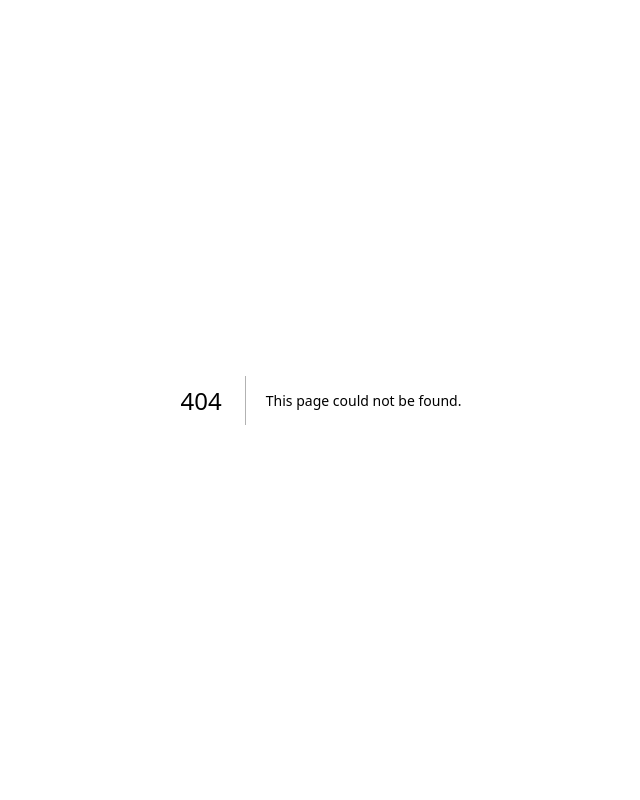
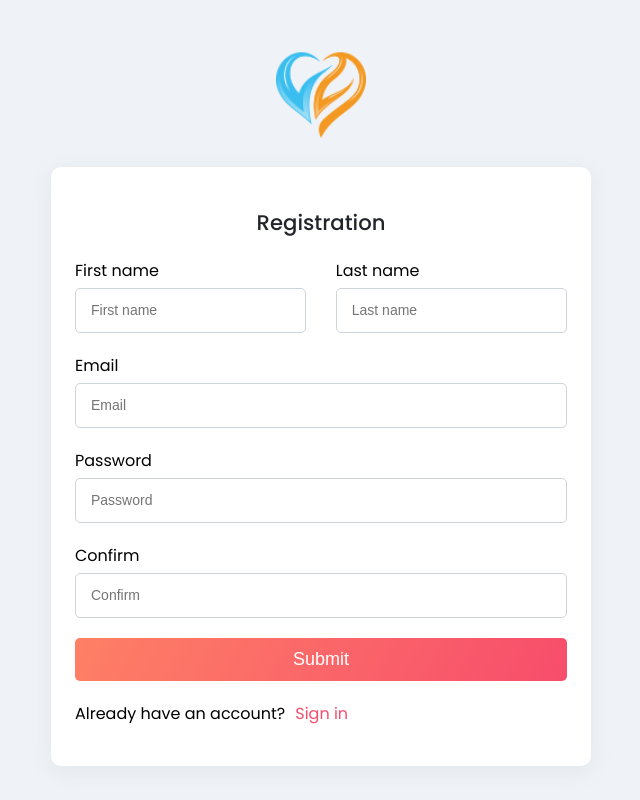
Before and after one commit to Jaykhun/crm-system, a Next.js app: page /registration in a window 1280 px wide. Before the commit this address had no page. Shown: the whole page, without its empty margins (319-959 px from the left). Built offline with nearby package versions, Linux system fonts and the light colour scheme.

Commit message:
added registartion page

```diff
--- a/package.json
+++ b/package.json
@@ -20,7 +20,8 @@
     "react": "18.2.0",
     "react-dom": "18.2.0",
     "swiper": "^9.3.2",
-    "typescript": "5.0.4"
+    "typescript": "5.0.4",
+    "zustand": "^4.3.8"
   },
   "devDependencies": {
     "sass": "^1.62.1"
--- a/src/components/header/index.tsx
+++ b/src/components/header/index.tsx
@@ -35,7 +35,7 @@ const Header = () => {
             <Menu />
 
             <div className={styles.form}>
-              <Link href="login" className={styles.form__login}>Login</Link>
+              <Link href="registration" className={styles.form__login}>Login</Link>
               <Button path='book'>Book an appointment</Button>
             </div>
           </div>
--- /dev/null
+++ b/src/components/screens/registration/index.tsx
@@ -0,0 +1,61 @@
+import logoPath from '@/public/images/logo.png'
+import Image from 'next/image'
+import styles from './styles.module.scss'
+
+const Registration = () => {
+    return (
+        <div className={styles.registration}>
+            <div className={styles.registration__img}>
+                <Image
+                    src={logoPath}
+                    alt='logo'
+                    width={90}
+                    height={90}
+                />
+            </div>
+            <div className={styles.registration__body}>
+                <div className={styles.registration__title}>
+                    Registration
+                </div>
+
+                <form className={styles.form}>
+                    <div className={styles.form__info}>
+                        <div className={styles.form__firstname}>
+                            <label htmlFor="firstname">First name</label>
+                            <input type="text" id='firstname' placeholder='First name' />
+                        </div>
+
+                        <div className={styles.form__lastname}>
+                            <label htmlFor="lastname">Last name</label>
+                            <input type="text" id='lastname' placeholder='Last name' />
+                        </div>
+                    </div>
+
+                    <div className={styles.form__email}>
+                        <label htmlFor="email">Email</label>
+                        <input type="text" id='email' placeholder='Email' />
+                    </div>
+
+                    <div className={styles.form__password}>
+                        <label htmlFor="password">Password</label>
+                        <input type="text" id='password' placeholder='Password' />
+                    </div>
+
+                    <div className={styles.form__confirm}>
+                        <label htmlFor="confirm">Confirm</label>
+                        <input type="text" id='confirm' placeholder='Confirm' />
+                    </div>
+
+                    <button className={styles.form__btn}>Submit</button>
+                </form>
+
+                <div className={styles.form__question}>
+                    <div className={styles.form__txt}>Already have an account?</div>
+                    <div className={styles.form__link}>Sign in</div>
+                </div>
+            </div>
+        </div>
+    )
+}
+
+export default Registration
--- /dev/null
+++ b/src/components/screens/registration/styles.module.scss
@@ -0,0 +1,100 @@
+@import "@/styles/mixins";
+@import "@/styles/variables";
+@import "@/styles/ui";
+
+.registration {
+    position: fixed;
+    width: 100%;
+    height: 100%;
+    top: 0;
+    left: 0;
+    padding: 50px 20px;
+    background: #eff3f7;
+    overflow: auto;
+
+    &__img {
+        text-align: center;
+        margin-bottom: 1.25rem;
+    }
+
+    &__body {
+        max-width: 540px;
+        margin: auto;
+        padding: 40px 24px;
+        background-color: #fff;
+        border-radius: 10px;
+        box-shadow: 0 5px 20px rgba(173, 181, 189, 0.2);
+    }
+
+    &__title {
+        @include adaptivFont(22, 20);
+        @include text($titleColor, center);
+        font-weight: 500;
+        margin-bottom: 1.25rem;
+    }
+}
+
+.form {
+    &__info {
+        @include flex(space-between, center, $wrap: wrap, $gap: 20px);
+    }
+
+    &__firstname,
+    &__lastname {
+        width: 47%;
+    }
+
+    &__question {
+        margin-top: 20px;
+        @include flex(flex-start, $gap: 10px);
+    }
+
+    &__link {
+        color: $primaryColor;
+        cursor: pointer;
+    }
+
+    input {
+        display: block;
+        width: 100%;
+        padding: 0.688rem 0.938rem;
+        margin-bottom: 1.25rem;
+        font-size: 0.875rem;
+        font-weight: 400;
+        line-height: 1.5;
+        color: #6c757d;
+        background-color: #fff;
+        background-clip: padding-box;
+        border: 1px solid #ced4da;
+        border-radius: 0.313rem;
+        transition: all 0.3s ease;
+    }
+
+    label {
+        display: block;
+        margin-bottom: 5px;
+    }
+
+    &__btn {
+        display: block;
+        width: 100%;
+        padding: 0.688rem 0.938rem;
+        background: $primaryBgColor;
+        color: #fff;
+        font-size: 18px;
+        font-weight: 500;
+        border-radius: 0.313rem;
+    }
+}
+
+@media (max-width: 500px) {
+    .form {
+        &__info {
+            gap: 0;
+        }
+        &__firstname,
+        &__lastname {
+            width: 100%;
+        }
+    }
+}
--- a/src/pages/index.tsx
+++ b/src/pages/index.tsx
@@ -1,4 +1,4 @@
-import Home from '@/components/screens/home'
+import Home from '@/screens/home'
 
 const HomePage = () => {
   return (
--- /dev/null
+++ b/src/pages/registration.tsx
@@ -0,0 +1,9 @@
+import Registration from '@/screens/registration'
+
+const RegistrationPage = () => {
+    return (
+        <Registration />
+    )
+}
+
+export default RegistrationPage
--- a/src/styles/_reset.scss
+++ b/src/styles/_reset.scss
@@ -36,6 +36,10 @@ input[type="radio"] {
     display: none;
 }
 
+button {
+    cursor: pointer;
+}
+
 textarea {
     resize: none;
     overflow: auto;
--- a/src/styles/customized/slider.scss
+++ b/src/styles/customized/slider.scss
@@ -1,6 +1,4 @@
-@import "@/styles/mixins";
 @import "@/styles/variables";
-@import "@/styles/ui";
 
 .swiper {
     position: static;
```
Also changed, not shown: 1 other file (tests, documents, lock files or other folders).
